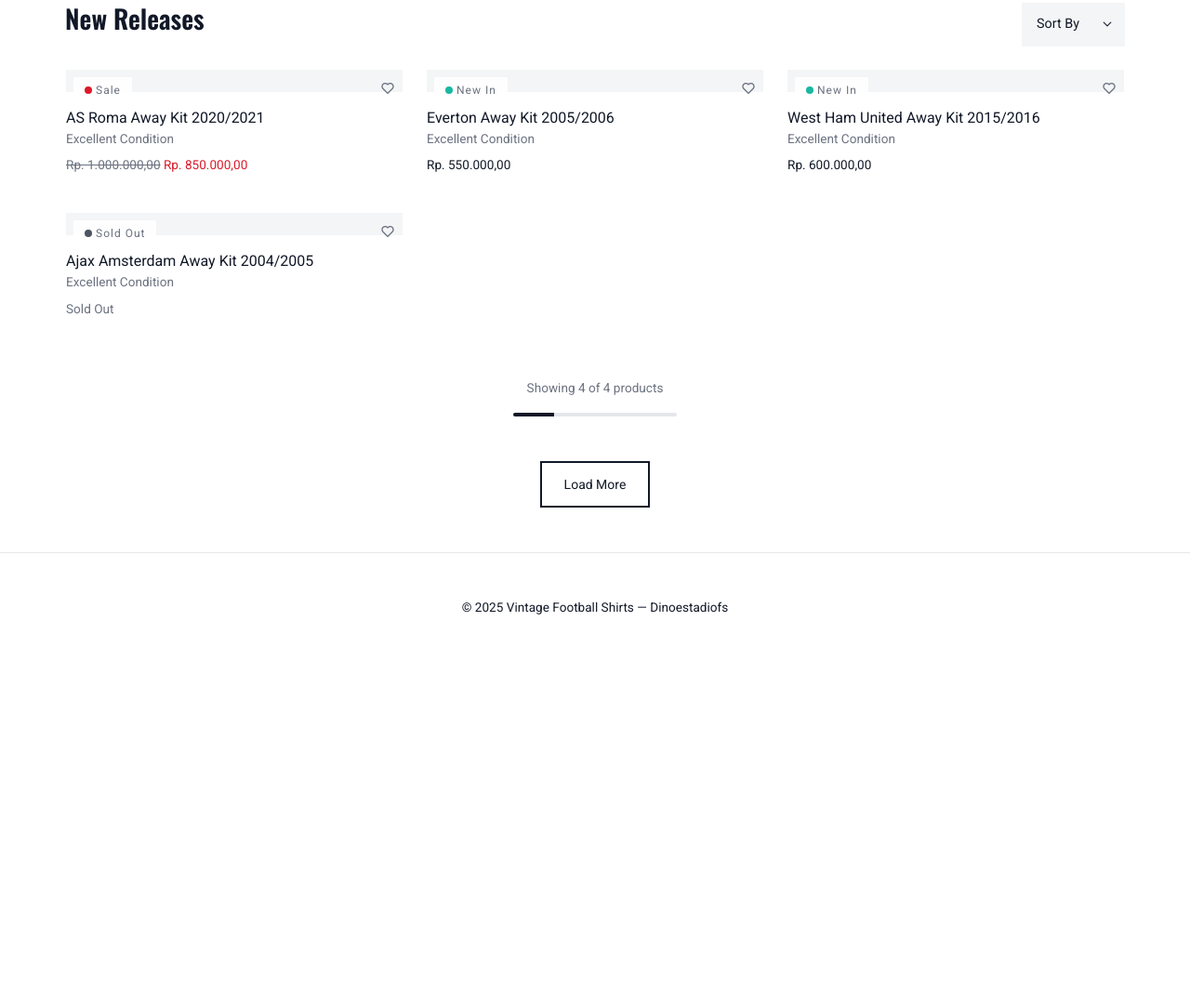
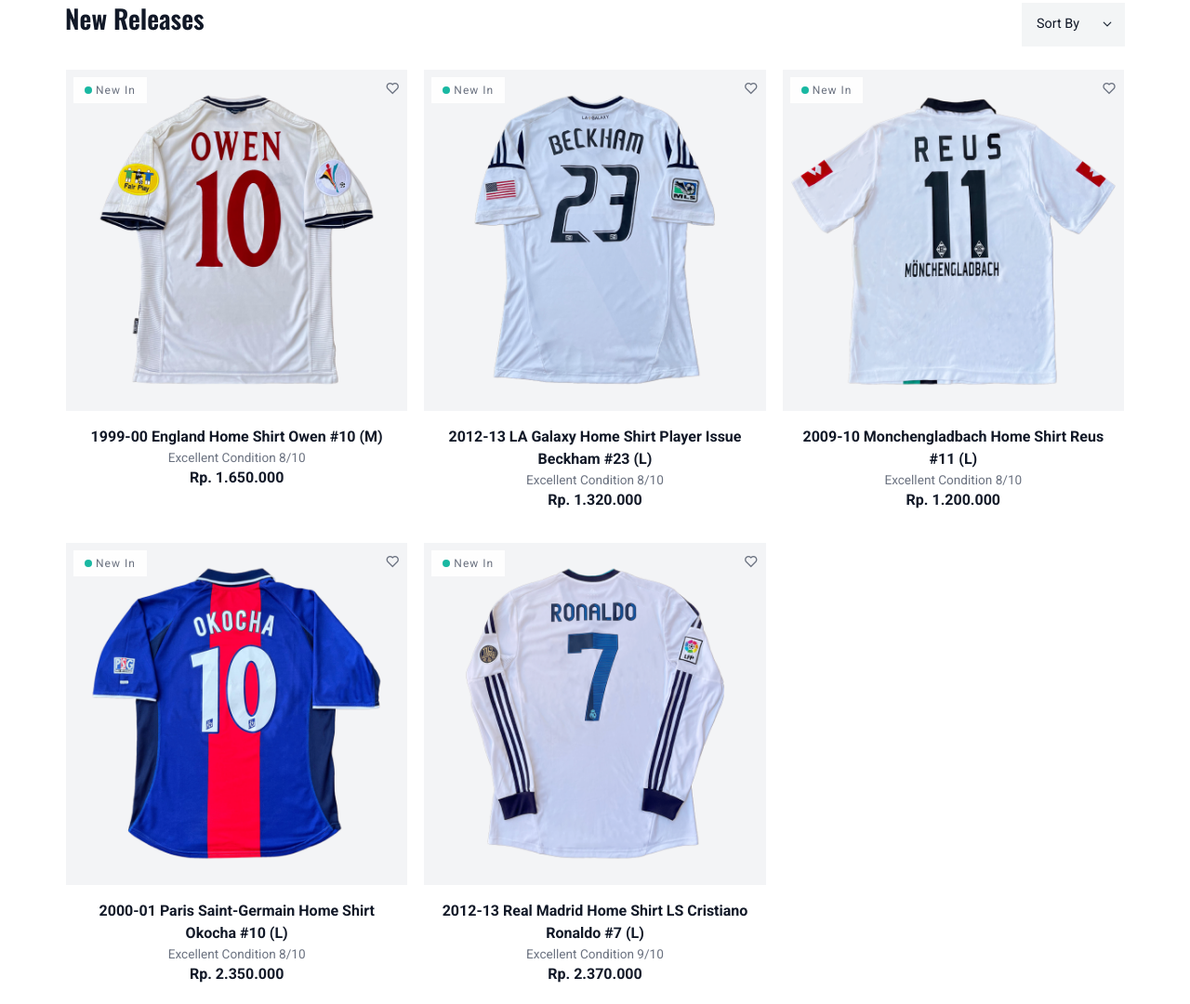
Before and after one commit to imambds/dinoestadiofs, a website built with webpack: page dist/clubs.html in a window 1280 px wide. Shown: the part 562-1642 px from the top of the page at 93% size. Before the commit the page ends 1289 px from the top, so only its background shows below. Built offline with nearby package versions, Linux system fonts and the light colour scheme.

Commit message:
fresh update

```diff
--- a/dist/clubs.html
+++ b/dist/clubs.html
@@ -136,42 +136,42 @@
       </div>
       <!-- /Category Toolbar -->
 
-      <!-- Products -->
-      <div class="row g-4">
-
-        <!-- Product 1 -->
+      <div class="row g-3">
+        <!-- Product 1 - Owen -->
         <div class="col-12 col-sm-6 col-lg-4">
           <div class="card border border-transparent position-relative overflow-hidden h-100 transparent"
             onclick="document.getElementById('pop1').showModal()">
             <div class="card-img position-relative">
               <div class="card-badges">
-                <span class="badge badge-card"><span class="f-w-2 f-h-2 bg-danger rounded-circle d-block me-1"></span> Sale</span>
+                <span class="badge badge-card"><span class="f-w-2 f-h-2 bg-success rounded-circle d-block me-1"></span> New In</span>
               </div>
               <span class="position-absolute top-0 end-0 p-2 z-index-20 text-muted"><i class="ri-heart-line"></i></span>
               <picture class="position-relative overflow-hidden d-block bg-light">
-                <img class="w-100 img-fluid position-relative z-index-10" src="./assets/images/products/1.png" alt="">
+                <img class="w-100 img-fluid position-relative z-index-10" src="./assets/images/products/owen.png" alt="">
               </picture>
             </div>
-            <div class="card-body px-0">
-              <a class="text-decoration-none link-cover" href="javascript:void(0)">AS Roma Away Kit 2020/2021</a>
-              <small class="text-muted d-block">Excellent Condition</small>
-              <p class="mt-2 mb-0 small"><s class="text-muted">Rp. 1.000.000,00</s> <span class="text-danger">Rp. 850.000,00</span></p>
+            <div class="card-body text-center">
+              <a class="fw-bold text-decoration-none link-cover" href="javascript:void(0)">1999-00 England Home Shirt Owen #10 (M)</a>
+              <small class="text-muted d-block">Excellent Condition 8/10</small>
+              <p class="mb-0 fw-bold text-dark">Rp. 1.650.000</p>
             </div>
           </div>
           <dialog id="pop1" class="popup-card">
             <button onclick="pop1.close()" class="close-btn">×</button>
-            <h4>AS Roma Away Kit 2020/2021</h4>
+            <h4>1999-00 England Home Shirt Owen #10 (M)</h4>
             <div class="popup-imgs">
-              <img src="./assets/images/products/1.png">
-              <img src="./assets/images/products/2.png">
+              <img src="./assets/images/products/mic.png">
+              <img src="./assets/images/products/owen.png">
+              <img src="./assets/images/products/wen.png">
+              <img src="./assets/images/products/mis.png">
             </div>
-            <p class="price">Rp. 850.000,00</p>
-            <a href="https://wa.me/6285117401227?text=Halo%20admin%2C%20saya%20tertarik%20dengan%20*AS%20Roma%20Away%20Kit%202020/2021*.%20Apakah%20stoknya%20masih%20ada%3F"
+            <p class="price">Rp. 1.650.000</p>
+            <a href="https://wa.me/6285156935781?text=Halo%20admin%2C%20saya%20mau%20tanya%20stok%20untuk%20*England%201999-00%20Owen*%20apakah%20masih%20tersedia%3F"
               target="_blank" class="wa-btn"><i class="ri-whatsapp-line"></i> Pesan via WhatsApp</a>
           </dialog>
         </div>
 
-        <!-- Product 2 -->
+        <!-- Product 2 - Beckham -->
         <div class="col-12 col-sm-6 col-lg-4">
           <div class="card border border-transparent position-relative overflow-hidden h-100 transparent"
             onclick="document.getElementById('pop2').showModal()">
@@ -181,30 +181,31 @@
               </div>
               <span class="position-absolute top-0 end-0 p-2 z-index-20 text-muted"><i class="ri-heart-line"></i></span>
               <picture class="position-relative overflow-hidden d-block bg-light">
-                <img class="w-100 img-fluid position-relative z-index-10" src="./assets/images/products/3.png" alt="">
+                <img class="w-100 img-fluid position-relative z-index-10" src="./assets/images/products/bekam.png" alt="">
               </picture>
             </div>
-            <div class="card-body px-0">
-              <a class="text-decoration-none link-cover" href="javascript:void(0)">Everton Away Kit 2005/2006</a>
-              <small class="text-muted d-block">Excellent Condition</small>
-              <p class="mt-2 mb-0 small">Rp. 550.000,00</p>
+            <div class="card-body text-center">
+              <a class="fw-bold text-decoration-none link-cover" href="javascript:void(0)">2012-13 LA Galaxy Home Shirt Player Issue Beckham #23 (L)</a>
+              <small class="text-muted d-block">Excellent Condition 8/10</small>
+              <p class="mb-0 fw-bold text-dark">Rp. 1.320.000</p>
             </div>
           </div>
           <dialog id="pop2" class="popup-card">
             <button onclick="pop2.close()" class="close-btn">×</button>
-            <h4>Everton Away Kit 2005/2006</h4>
+            <h4>2012-13 LA Galaxy Home Shirt Player Issue Beckham #23 (L)</h4>
             <div class="popup-imgs">
-              <img src="./assets/images/products/3.png">
-              <img src="./assets/images/products/3.1.png">
+              <img src="./assets/images/products/la galaxy.png">
+              <img src="./assets/images/products/la galaxy 2.png">
+              <img src="./assets/images/products/bekam.png">
+              <img src="./assets/images/products/bekam2.png">
             </div>
-            <p></p>
-            <p class="price">Rp. 550.000,00</p>
-           <a href="https://wa.me/6285117401227?text=Halo%20admin%2C%20saya%20tertarik%20dengan%20*Everton%20Away%20Kit%202005/2006*.%20Apakah%20stoknya%20masih%20ada%3F"
+            <p class="price">Rp. 1.320.000</p>
+            <a href="https://wa.me/6285156935781?text=Halo%20admin%2C%20saya%20mau%20tanya%20stok%20untuk%20*LA%20Galaxy%202012-13%20Beckham*%20apakah%20masih%20tersedia%3F"
               target="_blank" class="wa-btn"><i class="ri-whatsapp-line"></i> Pesan via WhatsApp</a>
           </dialog>
         </div>
 
-        <!-- Product 3 -->
+        <!-- Product 3 - Reus -->
         <div class="col-12 col-sm-6 col-lg-4">
           <div class="card border border-transparent position-relative overflow-hidden h-100 transparent"
             onclick="document.getElementById('pop3').showModal()">
@@ -214,61 +215,92 @@
               </div>
               <span class="position-absolute top-0 end-0 p-2 z-index-20 text-muted"><i class="ri-heart-line"></i></span>
               <picture class="position-relative overflow-hidden d-block bg-light">
-                <img class="w-100 img-fluid position-relative z-index-10" src="./assets/images/products/4.png" alt="">
+                <img class="w-100 img-fluid position-relative z-index-10" src="./assets/images/products/reeus.png" alt="">
               </picture>
             </div>
-            <div class="card-body px-0">
-              <a class="text-decoration-none link-cover" href="javascript:void(0)">West Ham United Away Kit 2015/2016</a>
-              <small class="text-muted d-block">Excellent Condition</small>
-              <p class="mt-2 mb-0 small">Rp. 600.000,00</p>
+            <div class="card-body text-center">
+              <a class="fw-bold text-decoration-none link-cover" href="javascript:void(0)">2009-10 Monchengladbach Home Shirt Reus #11 (L)</a>
+              <small class="text-muted d-block">Excellent Condition 8/10</small>
+              <p class="mb-0 fw-bold text-dark">Rp. 1.200.000</p>
             </div>
           </div>
           <dialog id="pop3" class="popup-card">
             <button onclick="pop3.close()" class="close-btn">×</button>
-            <h4>West Ham United Away Kit 2015/2016</h4>
+            <h4>2009-10 Monchengladbach Home Shirt Reus #11 (L)</h4>
             <div class="popup-imgs">
-              <img src="./assets/images/products/4.png">
-              <img src="./assets/images/products/4.1.png">
+              <img src="./assets/images/products/reeus.png">
+              <img src="./assets/images/products/brousia.png">
             </div>
-            <p></p>
-            <p class="price">Rp. 600.000,00</p>
-            <a href="https://wa.me/6285117401227?text=Halo%20admin%2C%20saya%20tertarik%20dengan%20*West%20Ham%20United%20Away%20Kit%202015/2016*.%20Apakah%20stoknya%20masih%20ada%3F"
+            <p class="price">Rp. 1.200.000</p>
+            <a href="https://wa.me/6285156935781?text=Halo%20admin%2C%20saya%20mau%20tanya%20stok%20untuk%20*Monchengladbach%202009-10%20Reus*%20apakah%20masih%20tersedia%3F"
               target="_blank" class="wa-btn"><i class="ri-whatsapp-line"></i> Pesan via WhatsApp</a>
           </dialog>
         </div>
 
-        <!-- Product 4 -->
+        <!-- Product 4 - Okocha -->
         <div class="col-12 col-sm-6 col-lg-4">
           <div class="card border border-transparent position-relative overflow-hidden h-100 transparent"
             onclick="document.getElementById('pop4').showModal()">
             <div class="card-img position-relative">
               <div class="card-badges">
-                <span class="badge badge-card"><span class="f-w-2 f-h-2 bg-secondary rounded-circle d-block me-1"></span> Sold Out</span>
+                <span class="badge badge-card"><span class="f-w-2 f-h-2 bg-success rounded-circle d-block me-1"></span> New In</span>
               </div>
               <span class="position-absolute top-0 end-0 p-2 z-index-20 text-muted"><i class="ri-heart-line"></i></span>
               <picture class="position-relative overflow-hidden d-block bg-light">
-                <img class="w-100 img-fluid position-relative z-index-10" src="./assets/images/products/5.png" alt="">
+                <img class="w-100 img-fluid position-relative z-index-10" src="./assets/images/products/okoca.png" alt="">
               </picture>
             </div>
-            <div class="card-body px-0">
-              <a class="text-decoration-none link-cover" href="javascript:void(0)">Ajax Amsterdam Away Kit 2004/2005</a>
-              <small class="text-muted d-block">Excellent Condition</small>
-              <p class="mt-2 mb-0 small text-muted">Sold Out</p>
+            <div class="card-body text-center">
+              <a class="fw-bold text-decoration-none link-cover" href="javascript:void(0)">2000-01 Paris Saint-Germain Home Shirt Okocha #10 (L)</a>
+              <small class="text-muted d-block">Excellent Condition 8/10</small>
+              <p class="mb-0 fw-bold text-dark">Rp. 2.350.000</p>
             </div>
           </div>
           <dialog id="pop4" class="popup-card">
             <button onclick="pop4.close()" class="close-btn">×</button>
-            <h4>Ajax Amsterdam Away Kit 2004/2005</h4>
+            <h4>2000-01 Paris Saint-Germain Home Shirt Okocha #10 (L)</h4>
             <div class="popup-imgs">
-              <img src="./assets/images/products/5.png">
-
+              <img src="./assets/images/products/okoca.png">
+              <img src="./assets/images/products/psg.png">
             </div>
-            <p></p>
-            <p class="price">Sold Out</p>
-            <a href="#" class="wa-btn" style="background:#aaa; cursor:not-allowed;">Tidak Tersedia</a>
+            <p class="price">Rp. 2.350.000</p>
+            <a href="https://wa.me/6285156935781?text=Halo%20admin%2C%20saya%20mau%20tanya%20stok%20untuk%20*PSG%202000-01%20Okocha*%20apakah%20masih%20tersedia%3F"
+              target="_blank" class="wa-btn"><i class="ri-whatsapp-line"></i> Pesan via WhatsApp</a>
           </dialog>
         </div>
 
+        <!-- Product 6 - Ronaldo -->
+        <div class="col-12 col-sm-6 col-lg-4">
+          <div class="card border border-transparent position-relative overflow-hidden h-100 transparent"
+            onclick="document.getElementById('pop6').showModal()">
+            <div class="card-img position-relative">
+              <div class="card-badges">
+                <span class="badge badge-card"><span class="f-w-2 f-h-2 bg-success rounded-circle d-block me-1"></span> New In</span>
+              </div>
+              <span class="position-absolute top-0 end-0 p-2 z-index-20 text-muted"><i class="ri-heart-line"></i></span>
+              <picture class="position-relative overflow-hidden d-block bg-light">
+                <img class="w-100 img-fluid position-relative z-index-10" src="./assets/images/products/dodo.png" alt="">
+              </picture>
+            </div>
+            <div class="card-body text-center">
+              <a class="fw-bold text-decoration-none link-cover" href="javascript:void(0)">2012-13 Real Madrid Home Shirt LS Cristiano Ronaldo #7 (L)</a>
+              <small class="text-muted d-block">Excellent Condition 9/10</small>
+              <p class="mb-0 fw-bold text-dark">Rp. 2.370.000</p>
+            </div>
+          </div>
+          <dialog id="pop6" class="popup-card">
+            <button onclick="pop6.close()" class="close-btn">×</button>
+            <h4>2012-13 Real Madrid Home Shirt LS Cristiano Ronaldo #7 (L)</h4>
+            <div class="popup-imgs">
+              <img src="./assets/images/products/dodo.png">
+              <img src="./assets/images/products/ceer.png">
+              <img src="./assets/images/products/dodos.png">
+            </div>
+            <p class="price">Rp. 2.370.000</p>
+            <a href="https://wa.me/6285156935781?text=Halo%20admin%2C%20saya%20mau%20tanya%20stok%20untuk%20*Real%20Madrid%202012-13%20Ronaldo*%20apakah%20masih%20tersedia%3F"
+              target="_blank" class="wa-btn"><i class="ri-whatsapp-line"></i> Pesan via WhatsApp</a>
+          </dialog>
+        </div>
       </div>
 
       <!-- Popup CSS -->
@@ -287,7 +319,7 @@
 
       <!-- Pagination -->
       <div class="d-flex flex-column f-w-44 mx-auto my-5 text-center">
-        <small class="text-muted">Showing 4 of 4 products</small>
+        <small class="text-muted">Showing 5 of 5 products</small>
         <div class="progress f-h-1 mt-3">
           <div class="progress-bar bg-dark" role="progressbar" style="width: 25%" aria-valuenow="25" aria-valuemin="0" aria-valuemax="100"></div>
         </div>
@@ -303,7 +335,7 @@
     <div class="container">
       <div class="d-flex flex-column align-items-center text-center">
         <p class="small mb-3">
-          &copy; 2025 Vintage Football Shirts —
+          &copy; Dinoestadio Football Shirts —
           <a href="https://www.instagram.com/dinoestadiofs/" class="text-decoration-none text-dark">Dinoestadiofs</a>
         </p>
       </div>
```
Also changed, not shown: dist/International.html (+17 -24 lines), dist/contact.html (+1 -1 lines), dist/merchandies.html (+110 -62 lines), dist/newarrival.html (+2 -2 lines), dist/assets/images/products/wchat.png (added), dist/assets/images/products/world cup hat.png (added).
